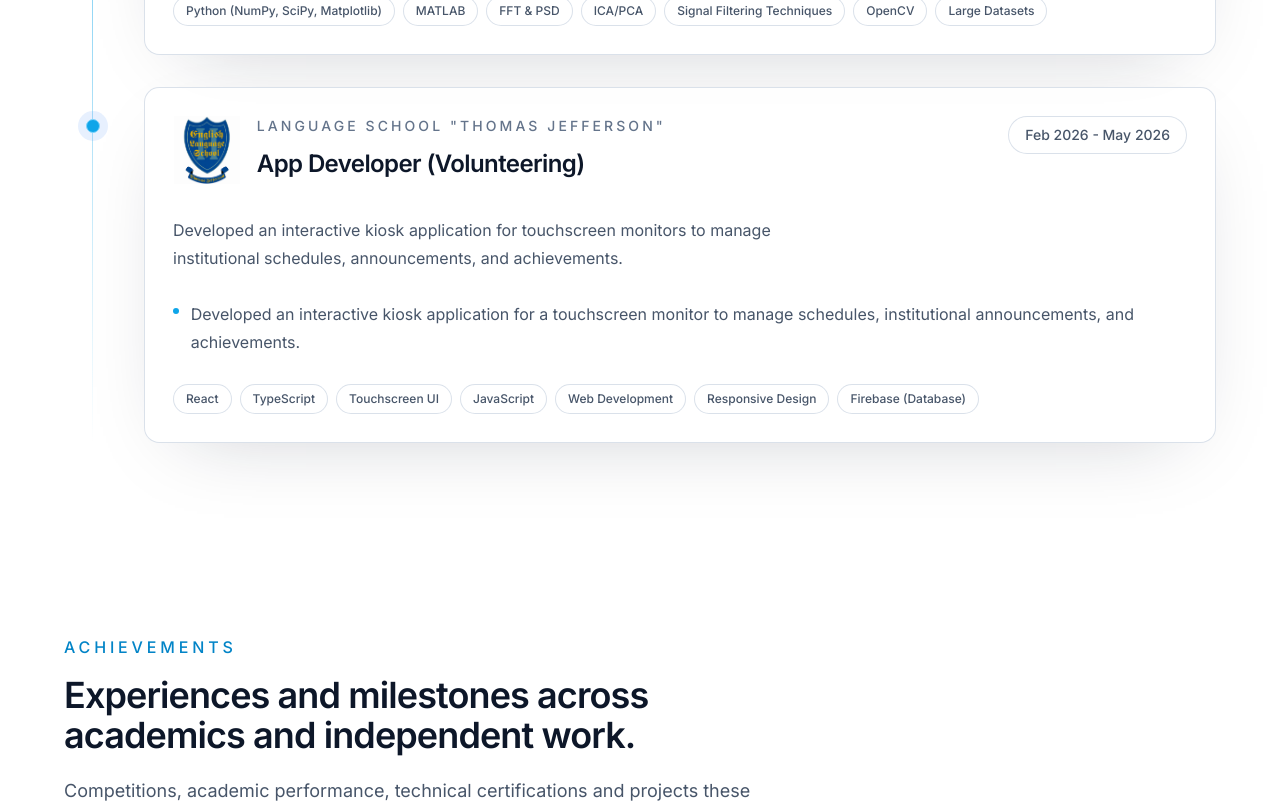
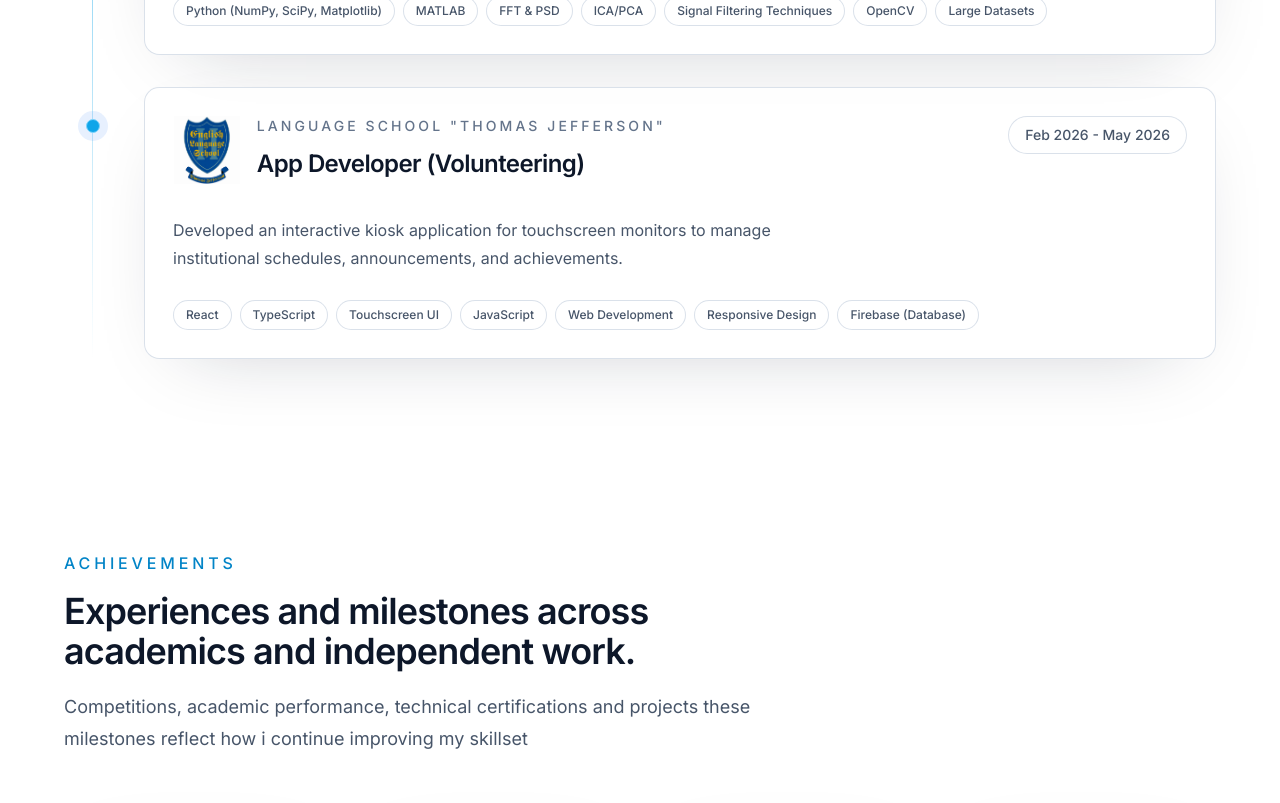
Before and after one commit to Sava-Statkov/Portfolio-Website, a Next.js app: page / in a window 1280 px wide. Shown: the part 3812-4615 px from the top of the page. Built offline with nearby package versions, Linux system fonts and the light colour scheme.

Commit message:
Refined Experience section

```diff
--- a/data/portfolio.ts
+++ b/data/portfolio.ts
@@ -215,9 +215,7 @@ export const experience: ExperienceItem[] = [
     company: "Language School \"Thomas Jefferson\"",
     duration: "Feb 2026 - May 2026",
     summary: "Developed an interactive kiosk application for touchscreen monitors to manage institutional schedules, announcements, and achievements.",
-    achievements: [
-      "Developed an interactive kiosk application for a touchscreen monitor to manage schedules, institutional announcements, and achievements."
-    ],
+    achievements: [],
     technologies: ["React", "TypeScript", "Touchscreen UI", "JavaScript", "Web Development", "Responsive Design", "Firebase (Database)"]
   }
 ];
--- a/sections/experience-section.tsx
+++ b/sections/experience-section.tsx
@@ -87,6 +87,7 @@ export function ExperienceSection() {
                     </span>
                   </div>
 
+                  {item.achievements.length > 0 ? (
                     <div className="mt-7 space-y-3">
                       {item.achievements.map((achievement) => (
                         <div key={achievement} className="flex gap-3 text-base leading-7 text-slate-600 dark:text-slate-300">
@@ -95,6 +96,7 @@ export function ExperienceSection() {
                         </div>
                       ))}
                     </div>
+                  ) : null}
 
                   <div className="mt-7 flex flex-wrap gap-2">
                     {item.technologies.map((technology) => (
```
Lines whose indentation alone changed are shown as unchanged.
